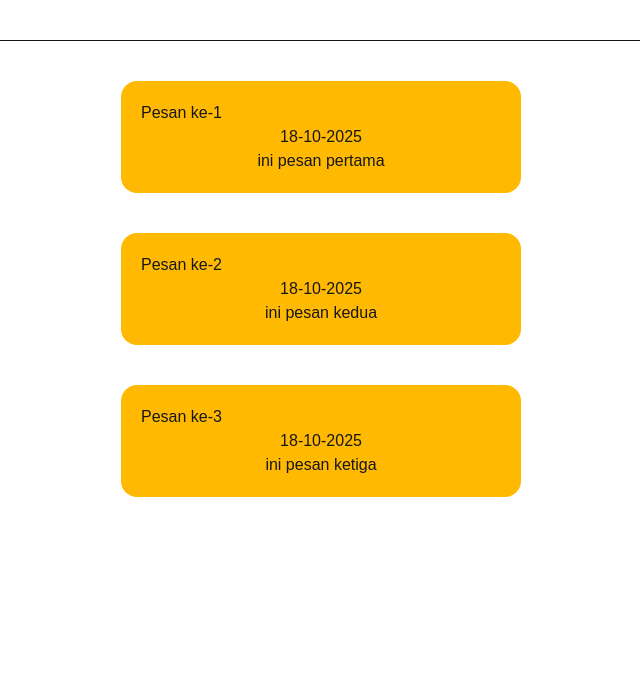
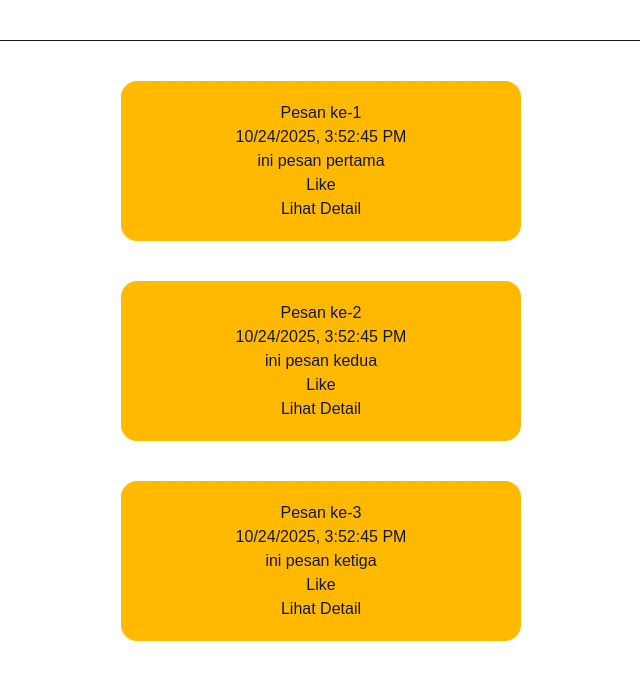
Before and after one commit to BimoAtaullahR/anon-board, a Next.js app: page / in a window 1280 px wide. Shown: the top 680 px of the page, without its empty margins (319-959 px from the left). Built offline with nearby package versions, Linux system fonts and the light colour scheme.

Commit message:
commit hari ini

```diff
--- a/src/app/layout.tsx
+++ /dev/null
@@ -1,18 +0,0 @@
-import type { Metadata } from "next";
-import "./globals.css";
-
-export const metadata: Metadata = {
-  title: "Anon Board",
-};
-
-export default function RootLayout({
-  children,
-}: Readonly<{
-  children: React.ReactNode;
-}>) {
-  return (
-    <html lang="en">
-      <body>{children}</body>
-    </html>
-  );
-}
--- a/src/app/page.tsx
+++ /dev/null
@@ -1,21 +0,0 @@
-import React from 'react'
-import pesan from "@/app/pages//api/posts.js"
-import MessageCard from "@/component/MessageCard"
-
-function HomePage() {
-  return (
-    <div className='w-screen'>
-      <hr className='mt-10' />
-      {pesan.map(({message, time, id}) => (
-        // <div key={id}>
-        //   <p>Waktu: {time}</p>
-        //   <p>Pesan: {message}</p>
-        // </div>
-        <MessageCard message={message} time={time} key={id} id={id}/>
-
-      ))}
-    </div>
-  )
-}
-
-export default HomePage
--- a/src/app/pages/api/posts.js
+++ /dev/null
@@ -1,5 +0,0 @@
-module.exports= [
-    {message: "ini pesan pertama", time: "18-10-2025", id: 1, },
-    {message: "ini pesan kedua", time: "18-10-2025", id: 2},
-    {message: "ini pesan ketiga", time: "18-10-2025", id: 3},
-]
--- a/src/component/MessageCard.jsx
+++ b/src/component/MessageCard.jsx
@@ -1,11 +1,15 @@
 import React from "react";
+
+
 
 function MessageCard({ message, time, key, id }) {
   return (
-    <div className="w-100 h-auto p-5 my-10 rounded-2xl bg-amber-400 text-center items-center mx-auto">
+    <div className="w-100 h-auto p-5 my-10 rounded-2xl bg-amber-400 text-center items-center mx-auto flex flex-col">
       <p className="text-left">Pesan ke-{id}</p>
       <p>{time}</p>
       <p>{message}</p>
+      <button>Like</button>
+      <button>Lihat Detail</button>
     </div>
   );
 }
--- /dev/null
+++ b/src/pages/_app.tsx
@@ -0,0 +1,11 @@
+import type { Metadata } from "next";
+import "../app/globals.css";
+import type { AppProps } from "next/app";
+
+export const metadata: Metadata = {
+  title: "Anon Board",
+};
+
+export default function MyApp({ Component, pageProps }: AppProps) {
+  return <Component {...pageProps} />
+}
--- /dev/null
+++ b/src/pages/api/posts.ts
@@ -0,0 +1,19 @@
+import type { NextApiRequest, NextApiResponse } from "next";
+
+type Pesan = {
+  message: string;
+  time: Date;
+  id: number;
+};
+
+const pesann: Pesan[] = [
+    { message: "ini pesan pertama", time: new Date(), id: 1 },
+    { message: "ini pesan kedua", time: new Date(), id: 2 },
+    { message: "ini pesan ketiga", time: new Date(), id: 3 },
+  ];
+
+export default function handler(req: NextApiRequest, res: NextApiResponse <Pesan[]>){
+  if(req.method==="GET"){
+    res.status(200).json(pesann);
+  }
+}
--- /dev/null
+++ b/src/pages/create.tsx
@@ -0,0 +1,19 @@
+import React from 'react'
+import { useState } from 'react'
+
+export async function buatPesan(pesan: string){
+    const res
+}
+
+function createMessage() {
+    const [message, setMessage] = useState("");
+  return (
+    <div>
+        <p>Silakan isi form nya</p>
+        <textarea value = {message} onChange={(e) => setMessage(e.target.value)} ></textarea>
+        <button className='btn btn-' onSubmit={(e) => buatPesan(e.target.value)}>Submit</button>
+    </div>
+  )
+}
+
+export default createMessage
--- /dev/null
+++ b/src/pages/index.tsx
@@ -0,0 +1,42 @@
+import React from "react";
+// import {pesan} from "@/app/pages//api/posts.js"
+import MessageCard from "@/component/MessageCard";
+import type { InferGetServerSidePropsType, GetServerSideProps } from "next";
+// import handler from "./api/posts";
+
+type Pesan = {
+  message: string;
+  time: Date;
+  id: number;
+};
+
+// satisfies GetServerSideProps<{ pesann: Pesan }>
+export const getServerSideProps: GetServerSideProps<{
+  pesan: Pesan[];
+}> = async () => {
+  const res = await fetch('http://localhost:3000/api/posts')
+  const pesann = await res.json()
+  return { props: { pesan: pesann } };
+};
+
+export default function HomePage({
+  pesan,
+}: InferGetServerSidePropsType<typeof getServerSideProps>) {
+  return (
+    <div className="w-screen">
+      <hr className="mt-10" />
+      {pesan.map((post) => (
+        // <div key={id}>
+        //   <p>Waktu: {time}</p>
+        //   <p>Pesan: {message}</p>
+        // </div>
+        <MessageCard
+          message={post.message}
+          time={new Date(post.time).toLocaleString()}
+          key={post.id}
+          id={post.id}
+        />
+      ))}
+    </div>
+  );
+}
```
